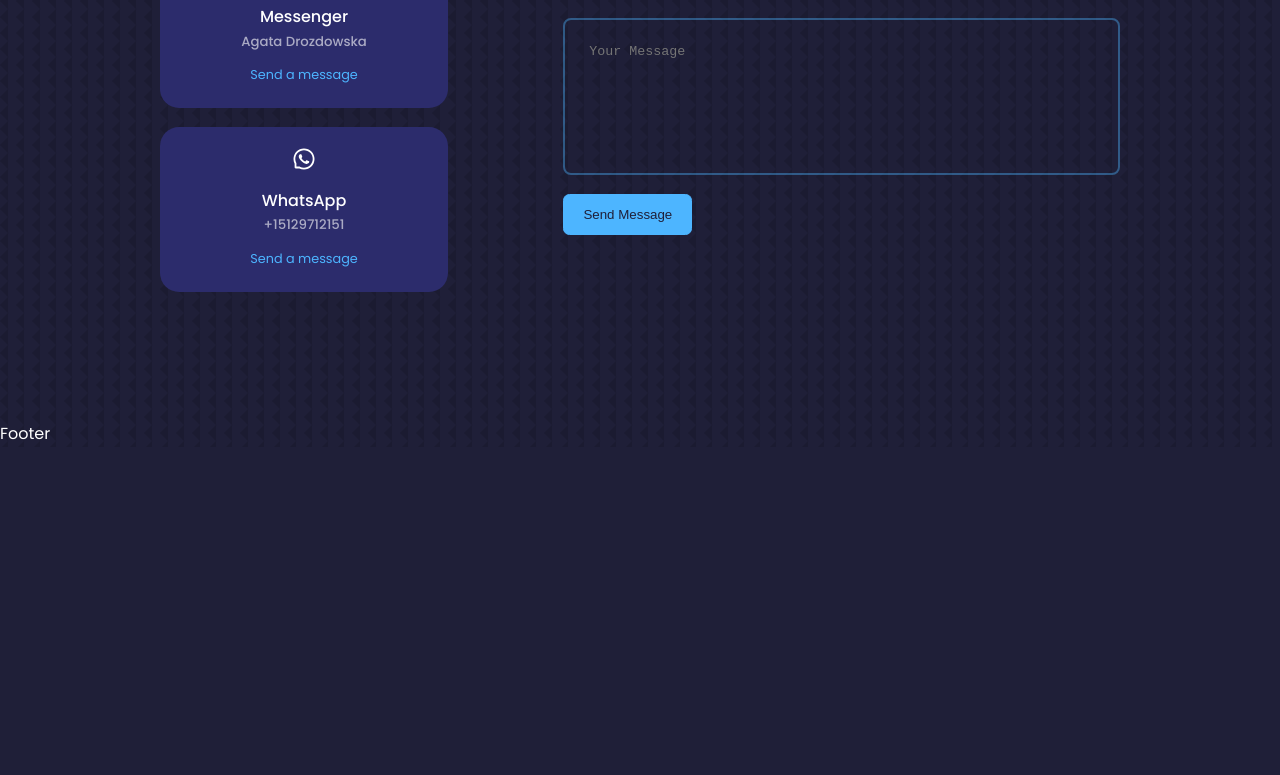
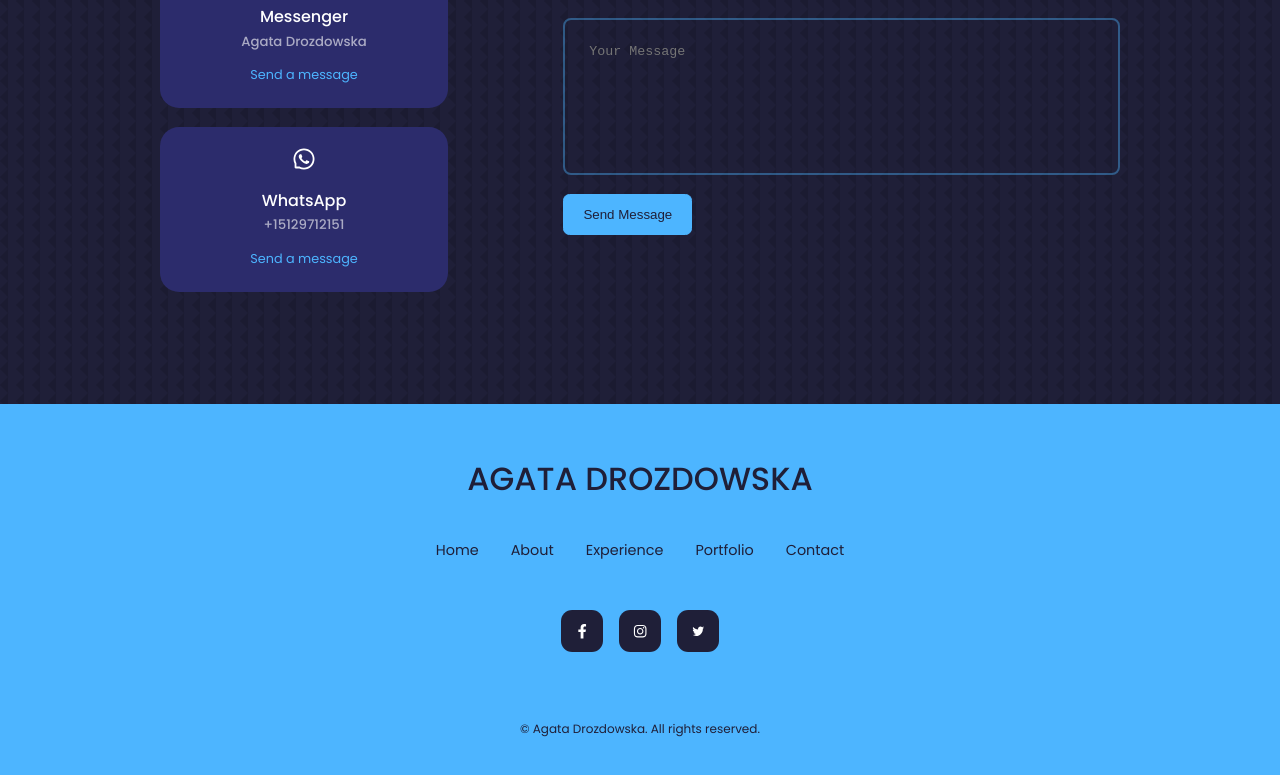
Before and after one commit to agatadrozdowska/portfolio-website, a React (Create React App) app: page / in a window 1280 px wide. Shown: the part 3719-4494 px from the top of the page. Before the commit the page ends 4166 px from the top, so only its background shows below. Built offline with nearby package versions, Linux system fonts and the light colour scheme.

Commit message:
Footer Component

```diff
--- a/src/components/footer/Footer.jsx
+++ b/src/components/footer/Footer.jsx
@@ -1,9 +1,37 @@
 import React from 'react';
 import './footer.css';
+import { FaFacebookF } from 'react-icons/fa';
+import { FaInstagram } from 'react-icons/fa';
+import { AiOutlineTwitter } from 'react-icons/ai';
 
 const Footer = () => {
     return (
-        <section id='footer'>Footer</section>
+        <footer id='footer'>
+            <a href="#" className='footer__logo'>AGATA DROZDOWSKA</a>
+            <ul className='permalinks'>
+                <li><a href="#">Home</a></li>
+                <li><a href="#about">About</a></li>
+                <li><a href="#experience">Experience</a></li>
+                <li><a href="#portfolio">Portfolio</a></li>
+                <li><a href="#contact">Contact</a></li>
+            </ul>
+
+            <div className='footer__socials'>
+                <a href="https://www.facebook.com/agata.walus" target='_blank'>
+                    <FaFacebookF />
+                </a>
+                <a href="https://www.instagram.com/drozdowska.agata/" target='_blank'>
+                    <FaInstagram />
+                </a>
+                <a href="#footer">
+                    <AiOutlineTwitter />
+                </a>
+            </div>
+
+            <div className='footer__copyright'>
+                <small>&copy; Agata Drozdowska. All rights reserved.</small>
+            </div>
+        </footer>
     )
 }
 
--- a/src/components/footer/footer.css
+++ b/src/components/footer/footer.css
@@ -0,0 +1,67 @@
+footer {
+    background: var(--color-primary);
+    padding: 3rem 0;
+    text-align: center;
+    font-size: 0.9rem;
+    margin-top: 7rem;
+}
+
+footer a {
+    color: var(--color-bg);
+}
+
+.footer__logo {
+    font-size: 2rem;
+    font-weight: 500;
+    margin-bottom: 2rem;
+    display: inline-block;
+}
+
+.permalinks {
+    display: flex;
+    flex-wrap: wrap;
+    justify-content: center;
+    gap: 2rem;
+    margin: 0 auto 3rem;
+}
+
+.footer__socials {
+    display: flex;
+    justify-content: center;
+    gap: 1rem;
+    margin-bottom: 4rem;
+}
+
+.footer__socials a {
+    background: var(--color-bg);
+    color: var(--color-white);
+    padding: 0.8rem;
+    border-radius: 0.7rem;
+    display: flex;
+    border: 1px solid transparent;
+}
+
+.footer__socials a:hover {
+    background: transparent;
+    color: var(--color-bg);
+    border-color: var(--color-bg);
+}
+
+.footer__copyright {
+    margin-bottom: 4rem;
+    color: var(--color-bg);
+}
+
+
+/* media queries (small devices) */
+
+@media screen and (max-width: 600px) {
+    .permalinks {
+        flex-direction: column;
+        gap: 1.5rem;
+    }
+
+    .footer__socials {
+        margin-bottom: 2.5rem;
+    }
+}
```
